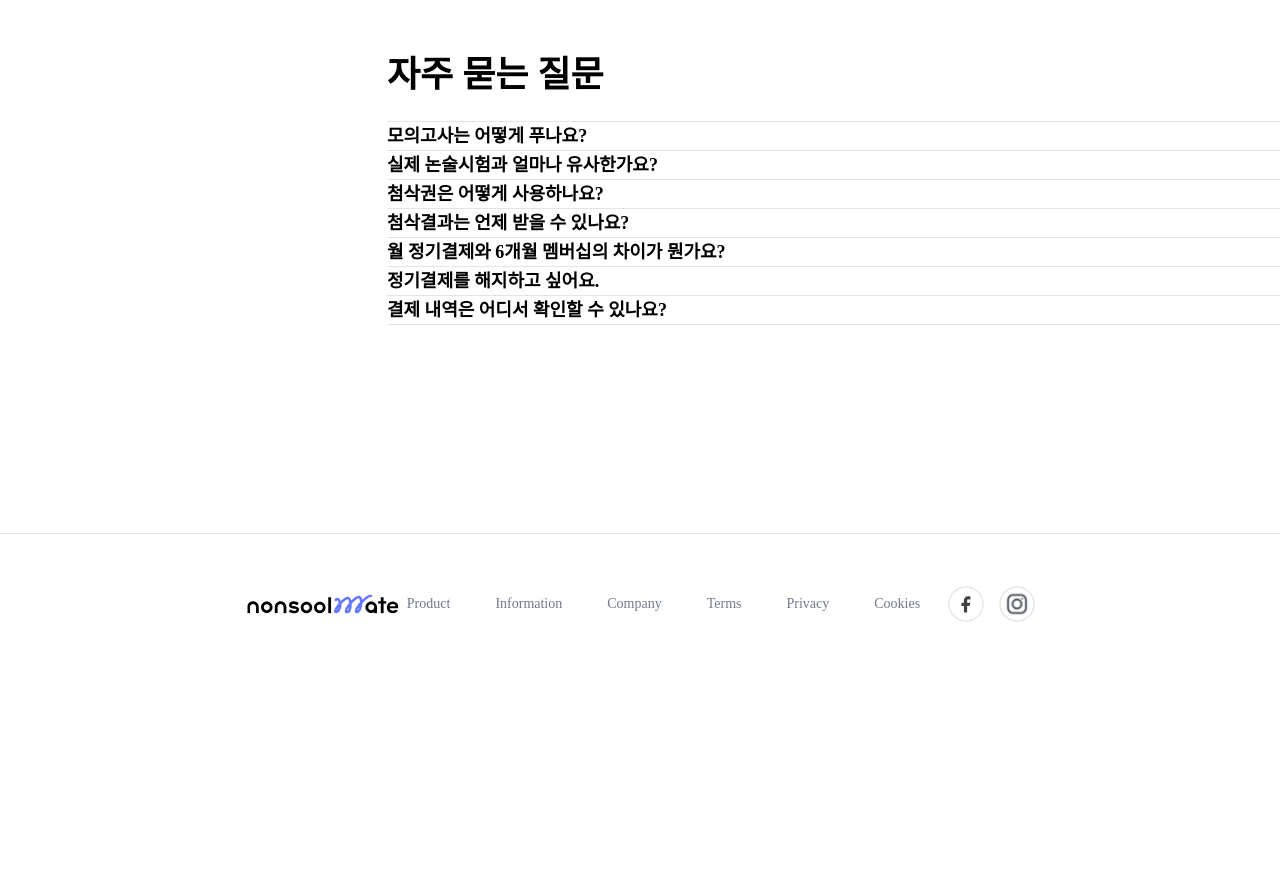
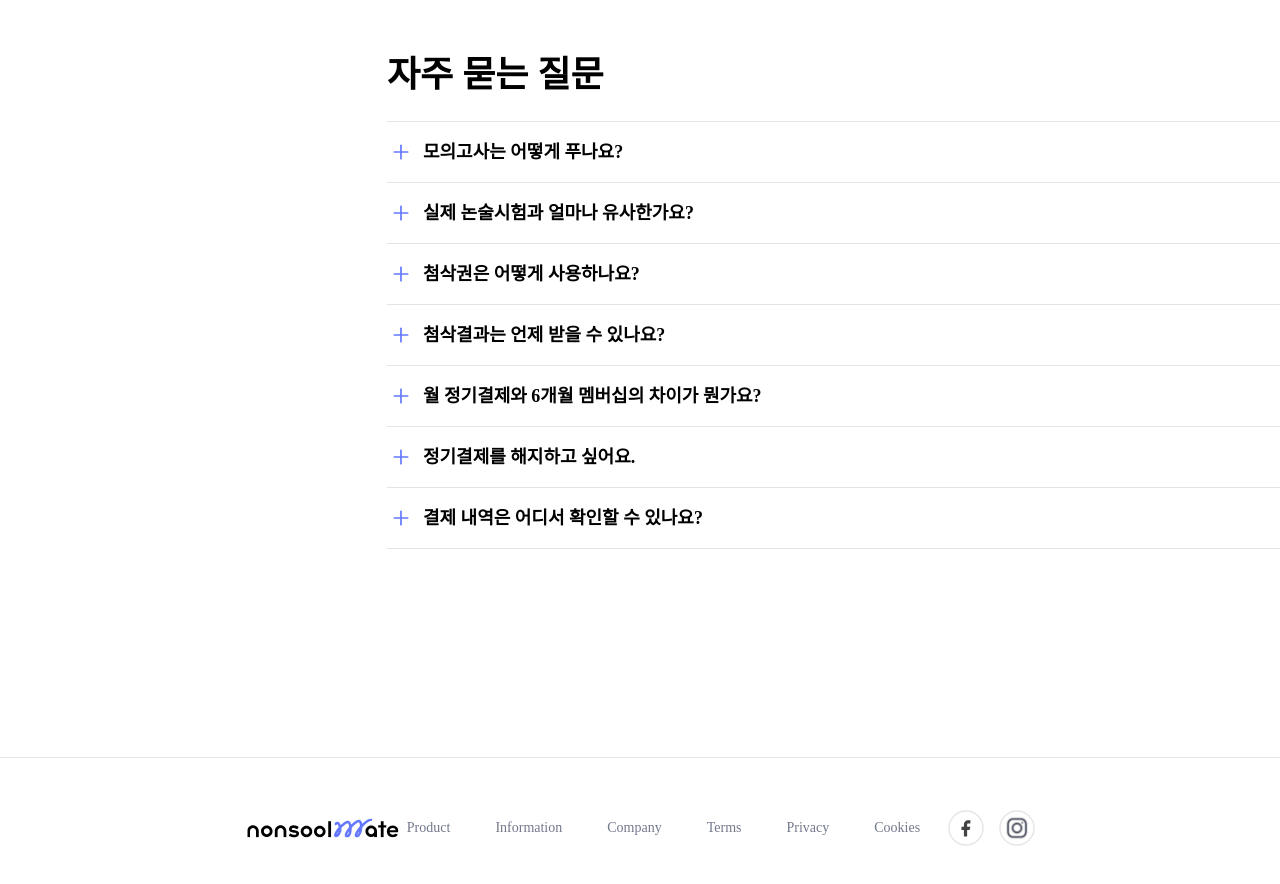
Before and after one commit to nonsoolmate-official/nonsoolmate-client, a React (Vite) app in the folder nonsoolmateClient/: page /onBording in a window 1280 px wide. Shown: the part 1880-2764 px from the top of the page. Before the commit the page ends 2560 px from the top, so only its background shows below. Built offline with nearby package versions, Linux system fonts and the light colour scheme; a web font is replaced by a local one.

Commit message:
[ deisng ] question 퍼블리싱

```diff
--- a/nonsoolmateClient/src/onbording/components/faq/qna/Question.tsx
+++ b/nonsoolmateClient/src/onbording/components/faq/qna/Question.tsx
@@ -1,15 +1,39 @@
+import { commonFlex } from "style/commonStyle";
 import styled from "styled-components";
+import { QnaToogleOpenIc, QnaToogleCloseIc } from "@assets/index";
 
 interface QuestionProps {
   question: string;
+  isToggleOpen: boolean;
   onClick: () => void;
 }
 
 export default function Question(props: QuestionProps) {
-  const { question, onClick } = props;
-  return <Text onClick={onClick}>{question}</Text>;
+  const { question, onClick, isToggleOpen } = props;
+  return (
+    <Text onClick={onClick}>
+      {isToggleOpen ? <QnaToogleOpenIcon /> : <QnaToogleCloseIcon />}
+      {question}
+    </Text>
+  );
 }
 
 const Text = styled.h2`
+  ${commonFlex}
   ${({ theme }) => theme.fonts.Body1};
+
+  height: 6rem;
+  cursor: pointer;
 `;
+
+const QnaToogleOpenIcon = styled(QnaToogleOpenIc)`
+  width: 2.8rem;
+  height: 2.8rem;
+  margin-right: 0.8rem;
+`;
+
+const QnaToogleCloseIcon = styled(QnaToogleCloseIc)`
+  width: 2.8rem;
+  height: 2.8rem;
+  margin-right: 0.8rem;
+`;
```
